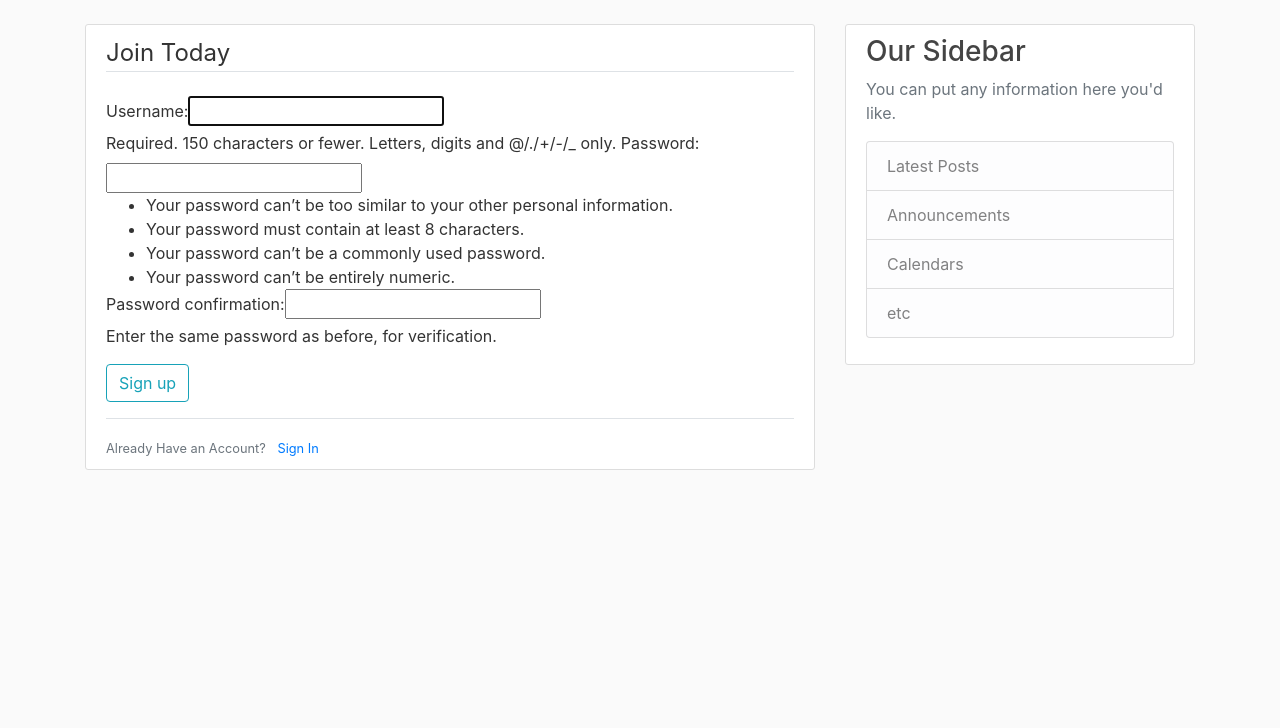
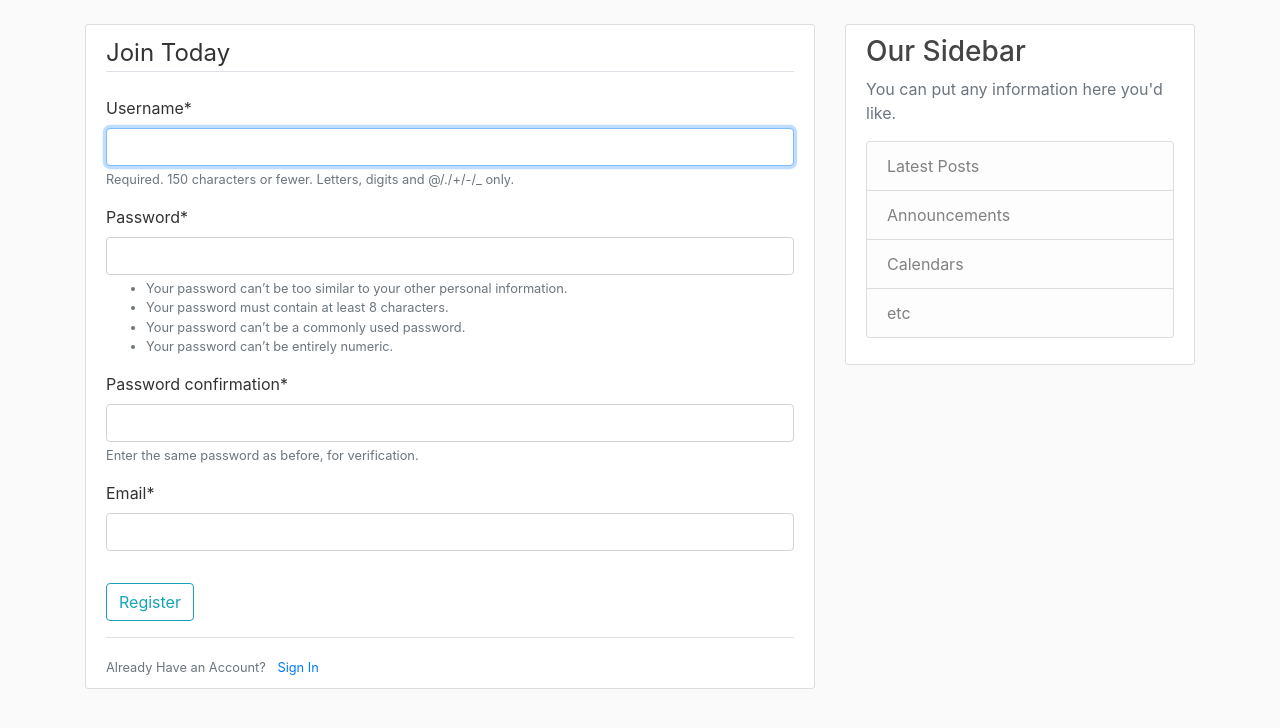
Before and after one commit to ashishmishra95/Blogdjango, a Django app: page /register/ in a window 1280 px wide. Shown: the part 56-784 px from the top of the page. Run offline with Django 3.2, Linux system fonts and the light colour scheme; some libraries are stand-ins or nearby versions.

Commit message:
added registration form using crispy

```diff
--- a/Django_Blogsite/settings.py
+++ b/Django_Blogsite/settings.py
@@ -33,6 +33,7 @@ ALLOWED_HOSTS = []
 INSTALLED_APPS = [
     'blog.apps.BlogConfig',  #Whenever we create any app or any template for we should add it in Installed apps path
     'users.apps.UsersConfig', # Added new app users
+    'crispy_forms',# Added crispy forms library
     'django.contrib.admin',
     'django.contrib.auth',
     'django.contrib.contenttypes',
@@ -120,3 +121,4 @@ USE_TZ = True
 # https://docs.djangoproject.com/en/2.2/howto/static-files/
 
 STATIC_URL = '/static/'
+CRISPY_TEMPLATE_PACK = 'bootstrap4'
--- a/blog/templates/blog/base.html
+++ b/blog/templates/blog/base.html
@@ -38,7 +38,7 @@
 		        <!-- Navbar Right Side -->
 		        <div class="navbar-nav">
 		          <a class="nav-item nav-link" href="#">Login</a>
-		          <a class="nav-item nav-link" href="#">Register</a>
+		          <a class="nav-item nav-link" href="{% url 'register' %}">Register</a>
 		        </div>
 		      </div>
 		    </div>
@@ -48,6 +48,12 @@
 		<main role="main" class="container">
 		  <div class="row">
 		    <div class="col-md-8">
+		    	<!-- Displaying message -->
+		    	{% if messages  %}
+		    		{% for message in messages %}
+		    			<div class="alert alert-{{ message.tags }}">{{message}}</div>
+		    		{% endfor %}
+		    	{% endif %}
 		      {% block content %}{% endblock %}
 		    </div>
 		    <div class="col-md-4">
--- /dev/null
+++ b/users/forms.py
@@ -0,0 +1,16 @@
+from django import forms
+from django.contrib.auth.models import User
+from django.contrib.auth.forms import UserCreationForm
+
+
+# Created user defined form which has email field and this is inherited from UserCreationForm
+class UserRegisterForm(UserCreationForm):
+	# Bydefault required field for email is set to true which means is ts mandatory
+	email = forms.EmailField()
+
+
+	#This class will hold which model to get reflected and on what fields it would be applied so, we targeted user model with followinf fileds
+	class meta:
+
+		model = User
+		fields = ['username','email','password1','password2']
--- a/users/templates/users/register.html
+++ b/users/templates/users/register.html
@@ -1,16 +1,17 @@
 <!-- Basically we are using csrf token which is an inbuilt class in Django for giving security  -->
 {% extends "blog/base.html" %}
-
+{% load crispy_forms_tags %}
 {% block content %}
 	<div class="content-section">
 		<form method = "POST">
+			<!-- crsf token is a cross site request forgery which protects form data from several attacks on servier storing the data into  hash string o -->
 			{% csrf_token %}
 			<fieldset class="form-group">
 				<legend class="border-bottom mb-4">Join Today</legend>
-				{{ form }}
+				{{ form | crispy }}
 			</fieldset>
 			<div class="form-group">
-				<button class="btn btn-outline-info" type="submit">Sign up</button>
+				<button class="btn btn-outline-info" type="submit">Register</button>
 			</div>
 		</form>
 			<div class="border-top pt-3">
--- a/users/views.py
+++ b/users/views.py
@@ -1,9 +1,22 @@
-from django.shortcuts import render
-from django.contrib.auth.forms import UserCreationForm
+from django.shortcuts import render, redirect
+# from django.contrib.auth.forms import UserCreationForm
+from django.contrib import messages
+from .forms import UserRegisterForm
+
 
 # Create your views here.
 # Creating a register view
 
 def register(request):
-	form = UserCreationForm()
+	if request.method == 'POST':
+		form = UserRegisterForm(request.POST)
+		if form.is_valid():
+			# It will save this data to databse
+			form.save()
+			# If form is valid it will simply get the username record from form
+			username = form.cleaned_data.get('username')
+			messages.success(request, f' Account created for { username }')
+			return redirect ('blog_home')
+	else:
+		form = UserRegisterForm()
 	return render(request, 'users/register.html', {'form': form})
```
Also changed, not shown: db.sqlite3.
